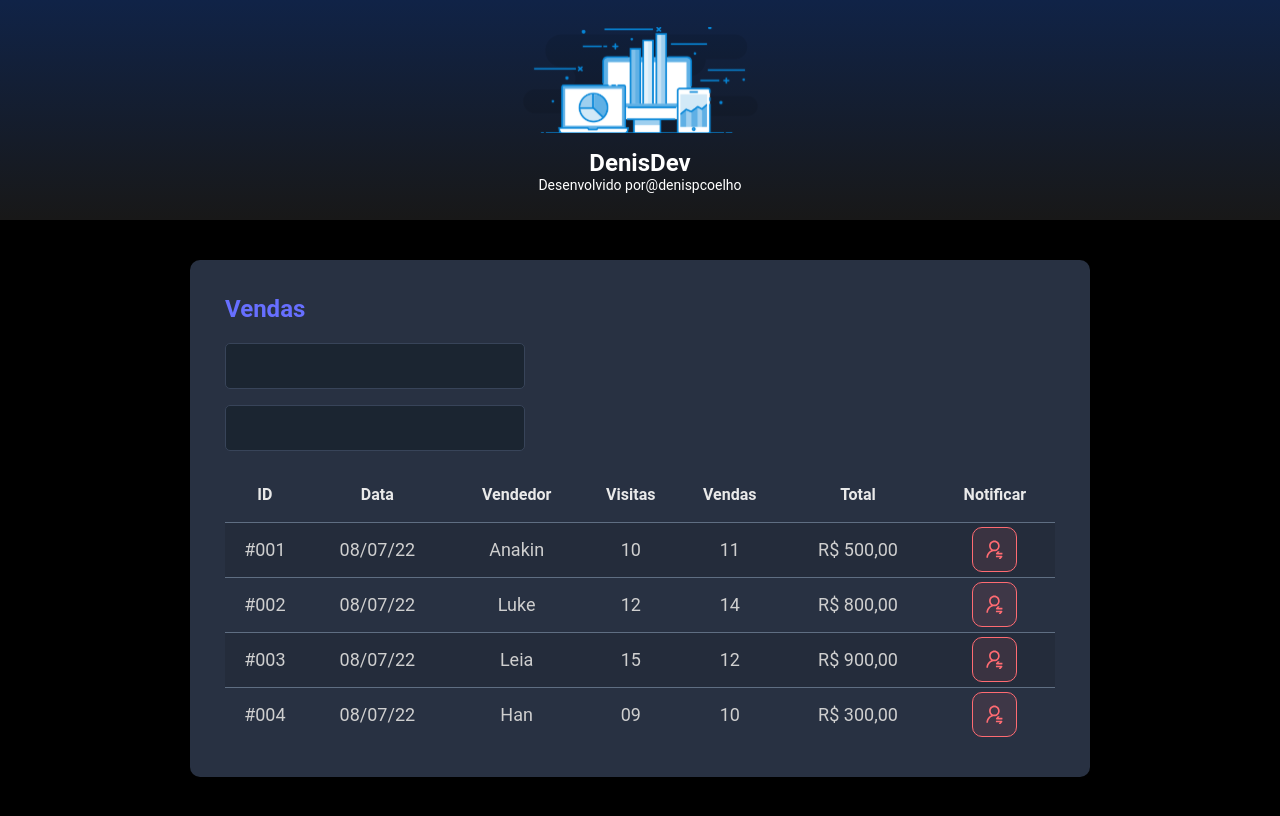
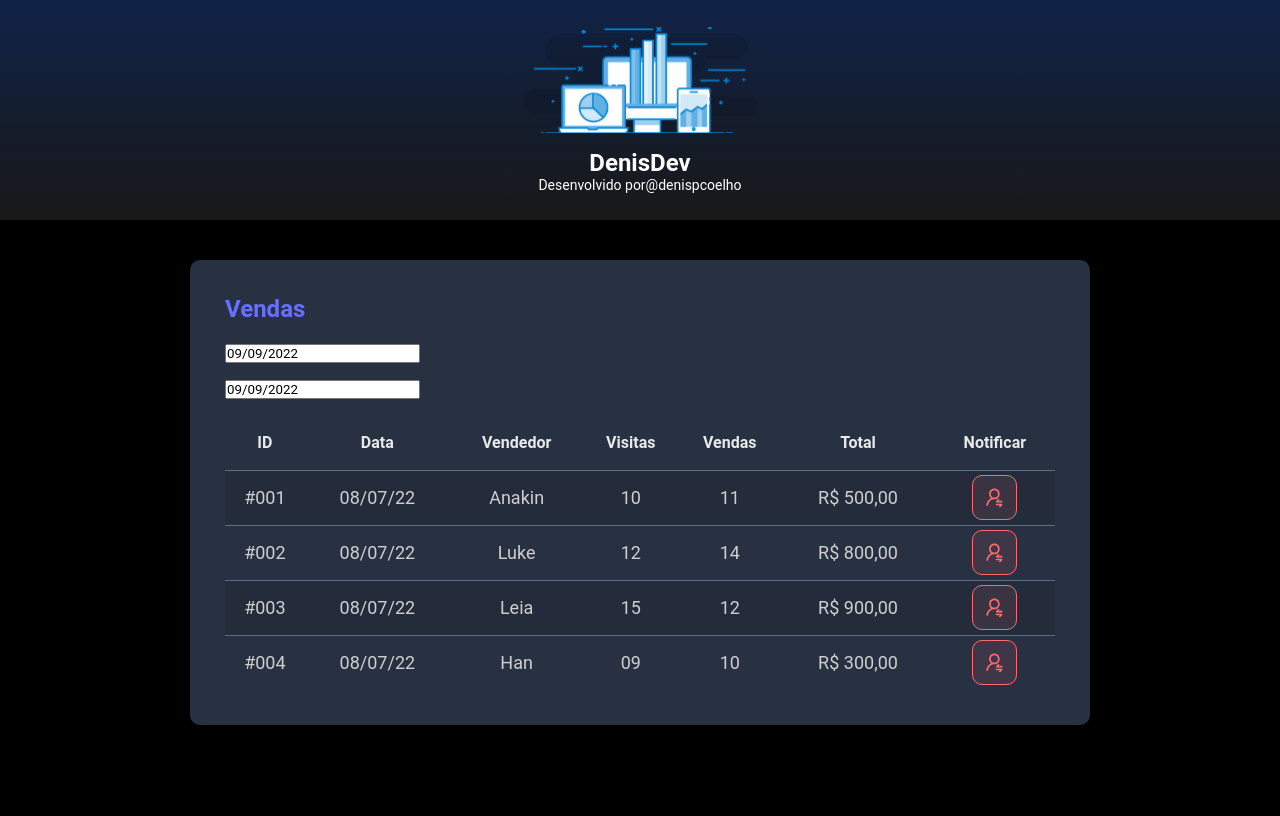
Before and after one commit to denispcoelho/DSMeta, a React (Vite) app in the folder frontend/: page / in a window 1280 px wide. Built offline with nearby package versions, Linux system fonts and the light colour scheme.

Commit message:
Datepicker

```diff
--- a/frontend/package.json
+++ b/frontend/package.json
@@ -9,7 +9,9 @@
     "preview": "vite preview"
   },
   "dependencies": {
+    "@types/react-datepicker": "4.4.2",
     "react": "^18.2.0",
+    "react-datepicker": "4.8.0",
     "react-dom": "^18.2.0"
   },
   "devDependencies": {
--- a/frontend/src/componentes/SalesCard/idex.tsx
+++ b/frontend/src/componentes/SalesCard/idex.tsx
@@ -1,16 +1,29 @@
-import NotificationButton from "../NotificationButton"
-import "./style.css"
+import DatePicker from "react-datepicker";
+import "react-datepicker/dist/react-datepicker.css";
+
+import NotificationButton from "../NotificationButton";
+import "./style.css";
 
 function SalesCard() {
-  return(
+  return (
     <div className="DSMeta-Card">
       <h2 className="DsVendas">Vendas</h2>
       <div>
         <div className="dsmetacontroll-container">
-                            <input className="dsmetacontroll" type="text"/>
+          <DatePicker
+            selected={new Date()}
+            onChange={(date: Date) => {}}
+            className="dsmeta-form-control"
+            dateFormat="dd/MM/yyyy"
+          />
         </div>
         <div className="dsmetacontroll-container">
-                            <input className="dsmetacontroll" type="text"/>
+          <DatePicker
+            selected={new Date()}
+            onChange={(date: Date) => {}}
+            className="dsmeta-form-control"
+            dateFormat="dd/MM/yyyy"
+          />
         </div>
       </div>
       <table className="dsmeta-sales-table">
@@ -35,7 +48,7 @@
             <td>R$ 500,00</td>
             <td>
               <div className="redtbm-container">
-                                        <NotificationButton/>
+                <NotificationButton />
               </div>
             </td>
           </tr>
@@ -48,7 +61,7 @@
             <td>R$ 800,00</td>
             <td>
               <div className="redtbm-container">
-                                       <NotificationButton/>
+                <NotificationButton />
               </div>
             </td>
           </tr>
@@ -61,7 +74,7 @@
             <td>R$ 900,00</td>
             <td>
               <div className="redtbm-container">
-                                       <NotificationButton/>
+                <NotificationButton />
               </div>
             </td>
           </tr>
@@ -74,16 +87,14 @@
             <td>R$ 300,00</td>
             <td>
               <div className="redtbm-container">
-                                        <NotificationButton/>
+                <NotificationButton />
               </div>
             </td>
           </tr>
         </tbody>
       </table>
     </div>
-
-                    )
-
+  );
 }
 
-export default SalesCard
+export default SalesCard;
```
Also changed, not shown: 1 other file (tests, documents, lock files or other folders). Lines whose indentation alone changed are shown as unchanged.
